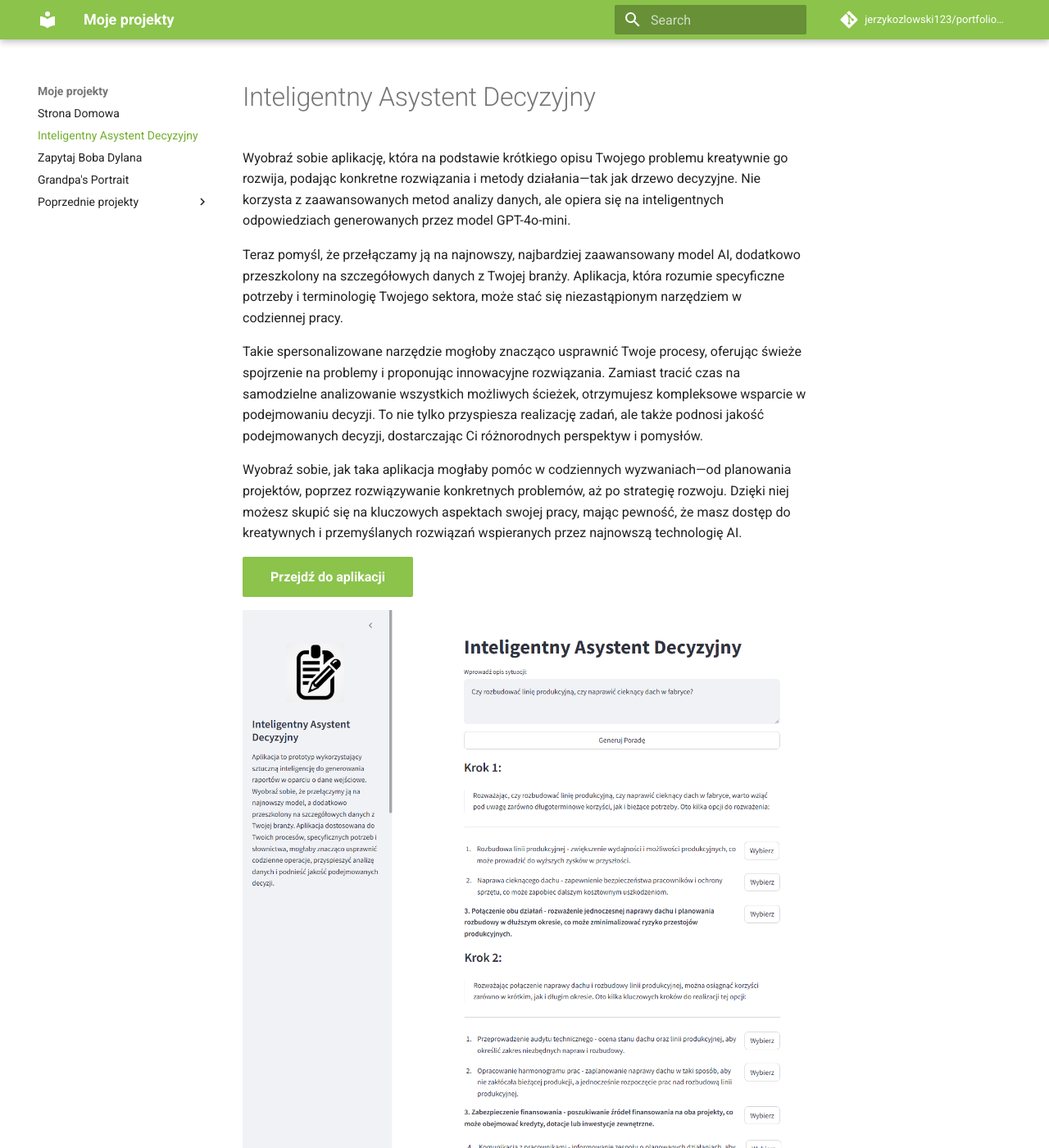
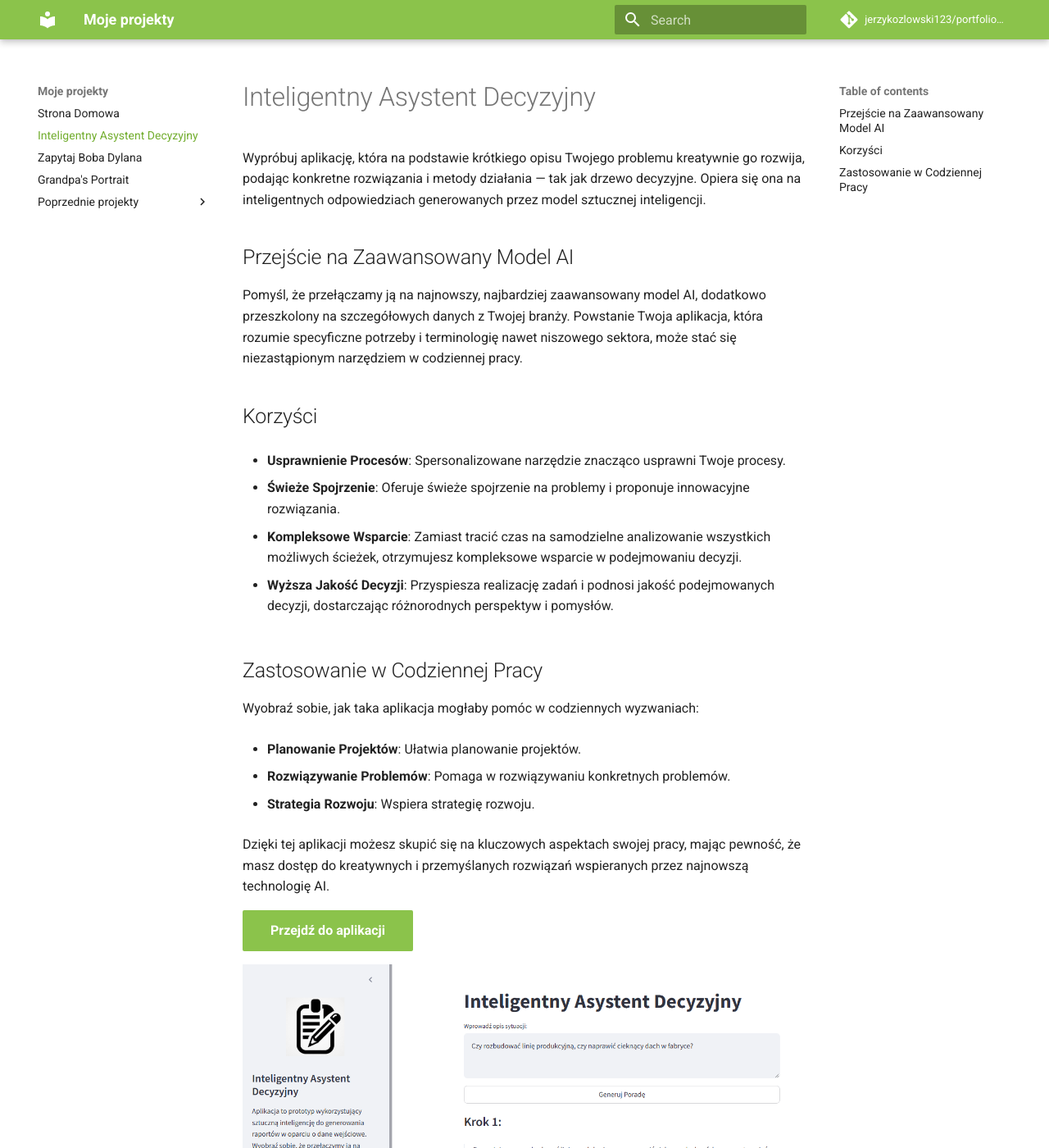
Before and after one commit to jerzykozlowski123/portfolio_github, an MkDocs documentation site: the page built from docs/iad/index.md, in a window 1280 px wide and 1400 px high. Shown: the whole window at 82% size. Built offline with MkDocs 1.6.1 and Material for MkDocs 9.7.7, drawn with Linux system fonts in a browser that asks for light colours; comment, search, counter and statistics services are not loaded.

Commit message:
iad description

```diff
--- a/docs/iad/index.md
+++ b/docs/iad/index.md
@@ -1,13 +1,32 @@
 
 # Inteligentny Asystent Decyzyjny
 
-Wyobraź sobie aplikację, która na podstawie krótkiego opisu Twojego problemu kreatywnie go rozwija, podając konkretne rozwiązania i metody działania—tak jak drzewo decyzyjne. Nie korzysta z zaawansowanych metod analizy danych, ale opiera się na inteligentnych odpowiedziach generowanych przez model GPT-4o-mini.
+Wypróbuj aplikację, która na podstawie krótkiego opisu Twojego problemu kreatywnie go rozwija, podając konkretne rozwiązania i metody działania — tak jak drzewo decyzyjne. Opiera się ona na inteligentnych odpowiedziach generowanych przez model sztucznej inteligencji.
 
-Teraz pomyśl, że przełączamy ją na najnowszy, najbardziej zaawansowany model AI, dodatkowo przeszkolony na szczegółowych danych z Twojej branży. Aplikacja, która rozumie specyficzne potrzeby i terminologię Twojego sektora, może stać się niezastąpionym narzędziem w codziennej pracy.
+## Przejście na Zaawansowany Model AI
+Pomyśl, że przełączamy ją na najnowszy, najbardziej zaawansowany model AI, dodatkowo przeszkolony na szczegółowych danych z Twojej branży. Powstanie Twoja aplikacja, która rozumie specyficzne potrzeby i terminologię nawet niszowego sektora, może stać się niezastąpionym narzędziem w codziennej pracy.
 
-Takie spersonalizowane narzędzie mogłoby znacząco usprawnić Twoje procesy, oferując świeże spojrzenie na problemy i proponując innowacyjne rozwiązania. Zamiast tracić czas na samodzielne analizowanie wszystkich możliwych ścieżek, otrzymujesz kompleksowe wsparcie w podejmowaniu decyzji. To nie tylko przyspiesza realizację zadań, ale także podnosi jakość podejmowanych decyzji, dostarczając Ci różnorodnych perspektyw i pomysłów.
+## Korzyści
+- **Usprawnienie Procesów**: Spersonalizowane narzędzie znacząco usprawni Twoje procesy.
 
-Wyobraź sobie, jak taka aplikacja mogłaby pomóc w codziennych wyzwaniach—od planowania projektów, poprzez rozwiązywanie konkretnych problemów, aż po strategię rozwoju. Dzięki niej możesz skupić się na kluczowych aspektach swojej pracy, mając pewność, że masz dostęp do kreatywnych i przemyślanych rozwiązań wspieranych przez najnowszą technologię AI.
+- **Świeże Spojrzenie**: Oferuje świeże spojrzenie na problemy i proponuje innowacyjne rozwiązania.
+
+- **Kompleksowe Wsparcie**: Zamiast tracić czas na samodzielne analizowanie wszystkich możliwych ścieżek, otrzymujesz kompleksowe wsparcie w podejmowaniu decyzji.
+
+- **Wyższa Jakość Decyzji**: Przyspiesza realizację zadań i podnosi jakość podejmowanych decyzji, dostarczając różnorodnych perspektyw i pomysłów.
+
+## Zastosowanie w Codziennej Pracy
+Wyobraź sobie, jak taka aplikacja mogłaby pomóc w codziennych wyzwaniach:
+
+- **Planowanie Projektów**: Ułatwia planowanie projektów.
+
+- **Rozwiązywanie Problemów**: Pomaga w rozwiązywaniu konkretnych problemów.
+
+- **Strategia Rozwoju**: Wspiera strategię rozwoju.
+
+
+Dzięki tej aplikacji możesz skupić się na kluczowych aspektach swojej pracy, mając pewność, że masz dostęp do kreatywnych i przemyślanych rozwiązań wspieranych przez najnowszą technologię AI.
+
 
 <a href="https://iad-m3mqd.ondigitalocean.app/" class="md-button md-button--primary">Przejdź do aplikacji</a>
 
```
